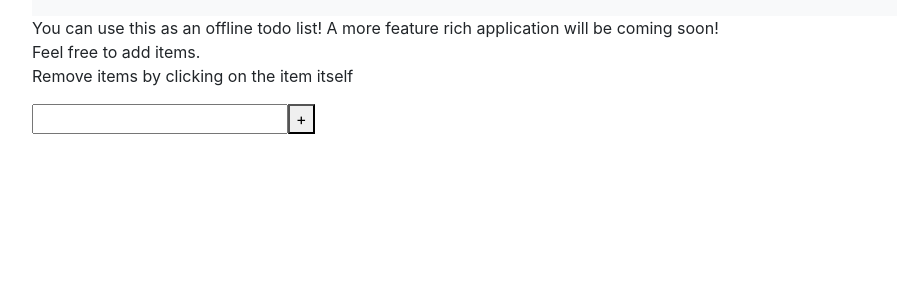
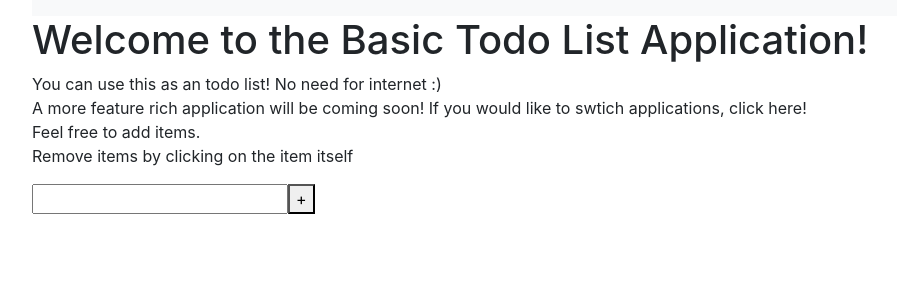
Before and after one commit to NathanWang2/TodoReactExpress, a React (Create React App) app in the folder fe/: page / in a window 1280 px wide. Both pictures are taken after a click on the button "Choose App". Shown: the top 300 px of the page, without its empty margins (53-950 px from the left). Built offline with nearby package versions, Linux system fonts and the light colour scheme.

Commit message:
Just moving some code around to keep it organized. Created a service directory and changed some wording.

```diff
--- a/fe/src/components/appSwitch/app-switch.component.js
+++ b/fe/src/components/appSwitch/app-switch.component.js
@@ -1,11 +1,9 @@
 import React, { Component } from "react";
-import { set, get } from "idb-keyval";
-import { Redirect, Link } from "react-router-dom";
-
-const DB_NAME = "isModernApp";
+import { Redirect } from "react-router-dom";
+import AppChoice from "./../../services/applicationChoice/app-choice";
 
 const checkPreselect = async () => {
-	const selection = await get(DB_NAME);
+	const selection = await AppChoice.getAppChoice();
 
 	console.debug("This is the selection: ", selection);
 	if (typeof selection !== "undefined") {
@@ -60,11 +58,11 @@ export default class AppSwitch extends Component {
 		this.setState({ redirect: true });
 		if (res) {
 			// New app
-			set(DB_NAME, "/create");
+			AppChoice.setApplication("/create");
 			this.setState({ location: "/create" });
 		} else {
 			// Basic app
-			set(DB_NAME, "/basic");
+			AppChoice.setApplication("/basic");
 			this.setState({ location: "/basic" });
 		}
 	};
--- a/fe/src/components/basicTodoApp/todos-list.component.js
+++ b/fe/src/components/basicTodoApp/todos-list.component.js
@@ -165,9 +165,12 @@ export default class TodosList extends Component {
 	render() {
 		return (
 			<div>
+				<h1>Welcome to the Basic Todo List Application!</h1>
 				<p>
-					You can use this as an offline todo list! A more feature
-					rich application will be coming soon!
+					You can use this as an todo list! No need for internet :)
+					<br />
+					A more feature rich application will be coming soon! If you
+					would like to swtich applications, click here!
 					<br />
 					Feel free to add items. <br />
 					Remove items by clicking on the item itself
--- /dev/null
+++ b/fe/src/services/applicationChoice/app-choice.js
@@ -0,0 +1,21 @@
+import { set, get } from "idb-keyval";
+
+const DB_NAME = "isModernApp";
+
+export default {
+	setApplication: async function (choice) {
+		try {
+			set(DB_NAME, choice);
+		} catch (err) {
+			console.error(err);
+		}
+	},
+
+	getAppChoice: async function () {
+		try {
+			return get(DB_NAME);
+		} catch (err) {
+			console.error(err);
+		}
+	},
+};
```
